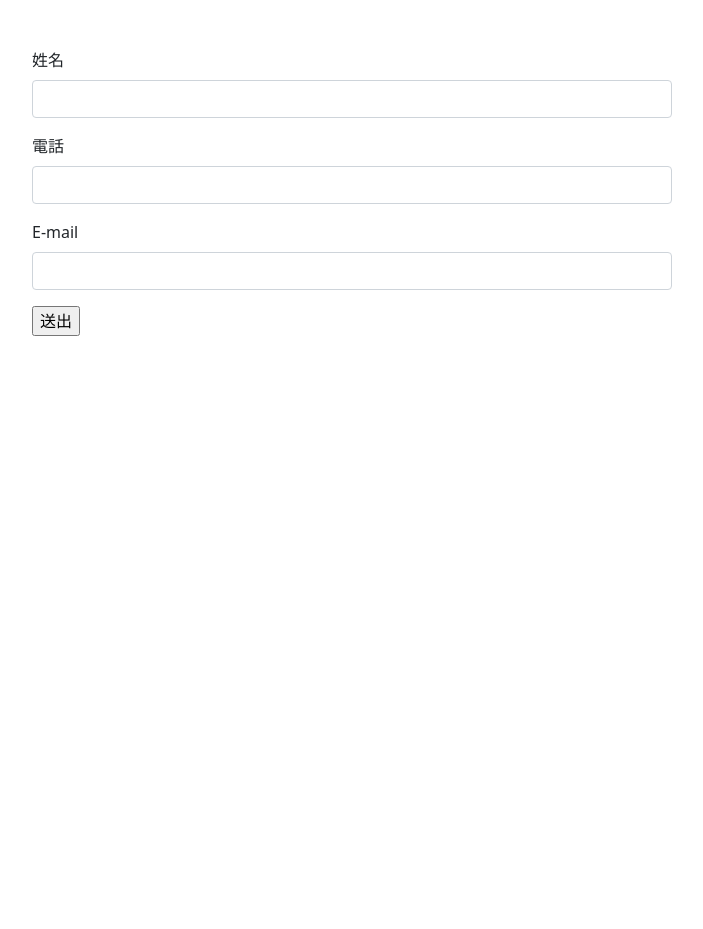
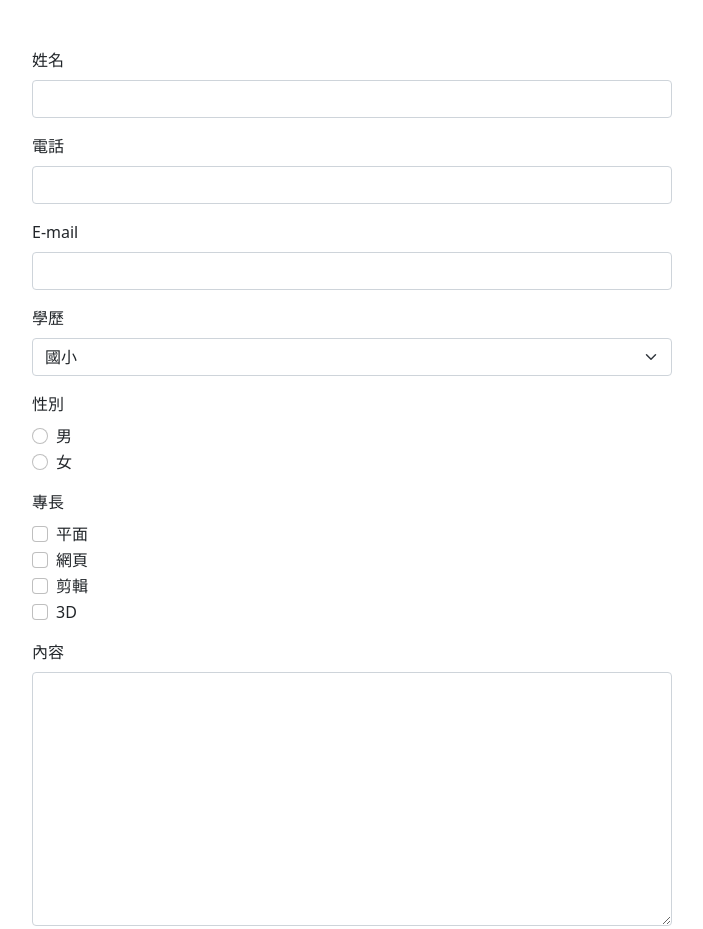
Before and after one commit to a19860101/totea2022, a plain HTML site: page BOOTSTRAP/form.html in a window 1280 px wide. Shown: the top 929 px of the page, without its empty margins (288-991 px from the left). Before the commit the page ends 800 px from the top, so only its background shows below. Drawn offline with nearby package versions, Linux system fonts and the light colour scheme.

Commit message:
20220304

```diff
--- a/BOOTSTRAP/form.html
+++ b/BOOTSTRAP/form.html
@@ -26,6 +26,49 @@
                 <label for="" class="form-label">E-mail</label>
                 <input type="text" class="form-control">
             </div>
+            <div class="mb-3">
+                <label for="" class="form-label">學歷</label>
+                <select name="" id="" class="form-select">
+                    <option value="">國小</option>
+                    <option value="">國中</option>
+                    <option value="">高中職</option>
+                    <option value="">大專院校</option>
+                </select>
+            </div>
+            <div class="mb-3">
+                <label for="" class="form-label">性別</label>
+                <div class="form-check">
+                    <input type="radio" class="form-check-input" name="gender">
+                    <label for="" class="form-check-label">男</label>
+                </div>
+                <div class="form-check">
+                    <input type="radio" class="form-check-input" name="gender">
+                    <label for="" class="form-check-label">女</label>
+                </div>
+            </div>
+            <div class="mb-3">
+                <label for="" class="form-label">專長</label>
+                <div class="form-check">
+                    <input type="checkbox" class="form-check-input">
+                    <label for="" class="form-check-label">平面</label>
+                </div>
+                <div class="form-check">
+                    <input type="checkbox" class="form-check-input">
+                    <label for="" class="form-check-label">網頁</label>
+                </div>
+                <div class="form-check">
+                    <input type="checkbox" class="form-check-input">
+                    <label for="" class="form-check-label">剪輯</label>
+                </div>
+                <div class="form-check">
+                    <input type="checkbox" class="form-check-input">
+                    <label for="" class="form-check-label">3D</label>
+                </div>
+            </div>
+            <div class="mb-3">
+                <label for="" class="form-label">內容</label>
+                <textarea name="" id="" rows="10" class="form-control"></textarea>
+            </div>
             <input type="submit" value="送出">
         </form>
     </div>
```
